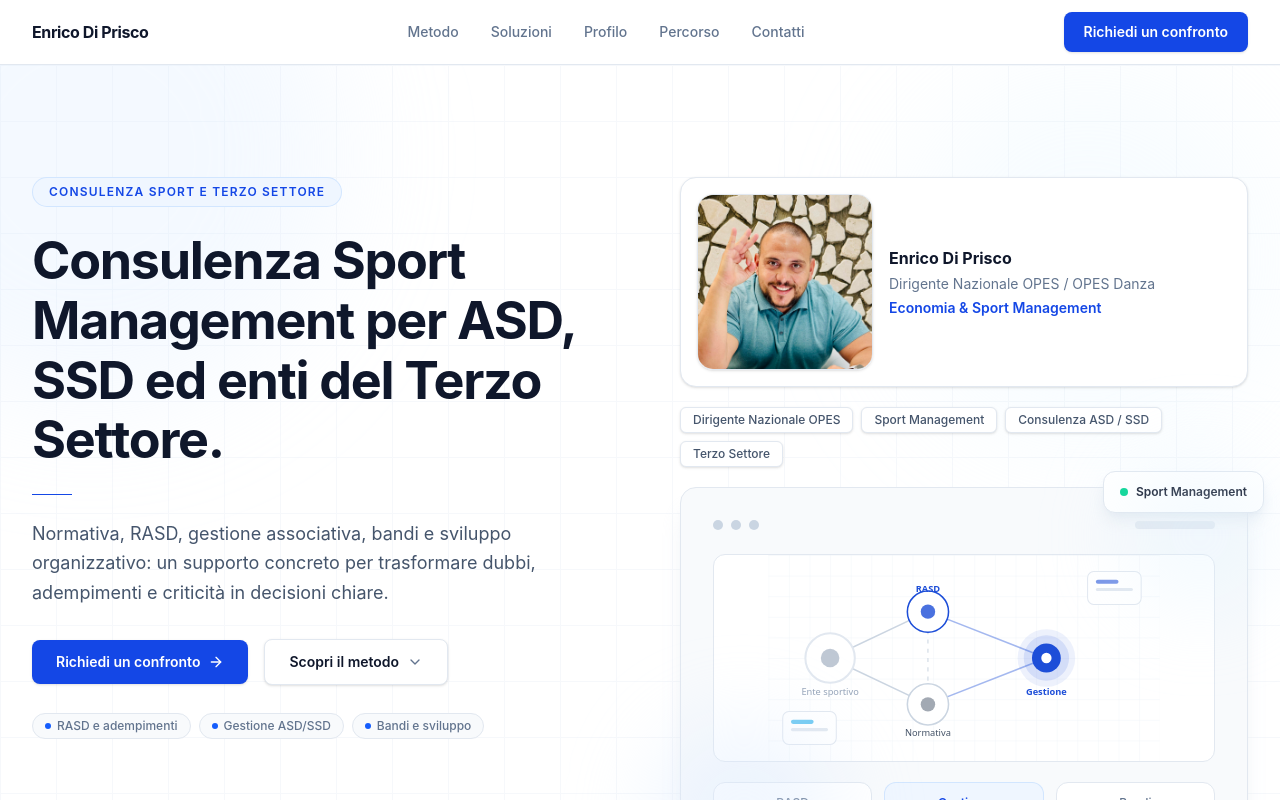
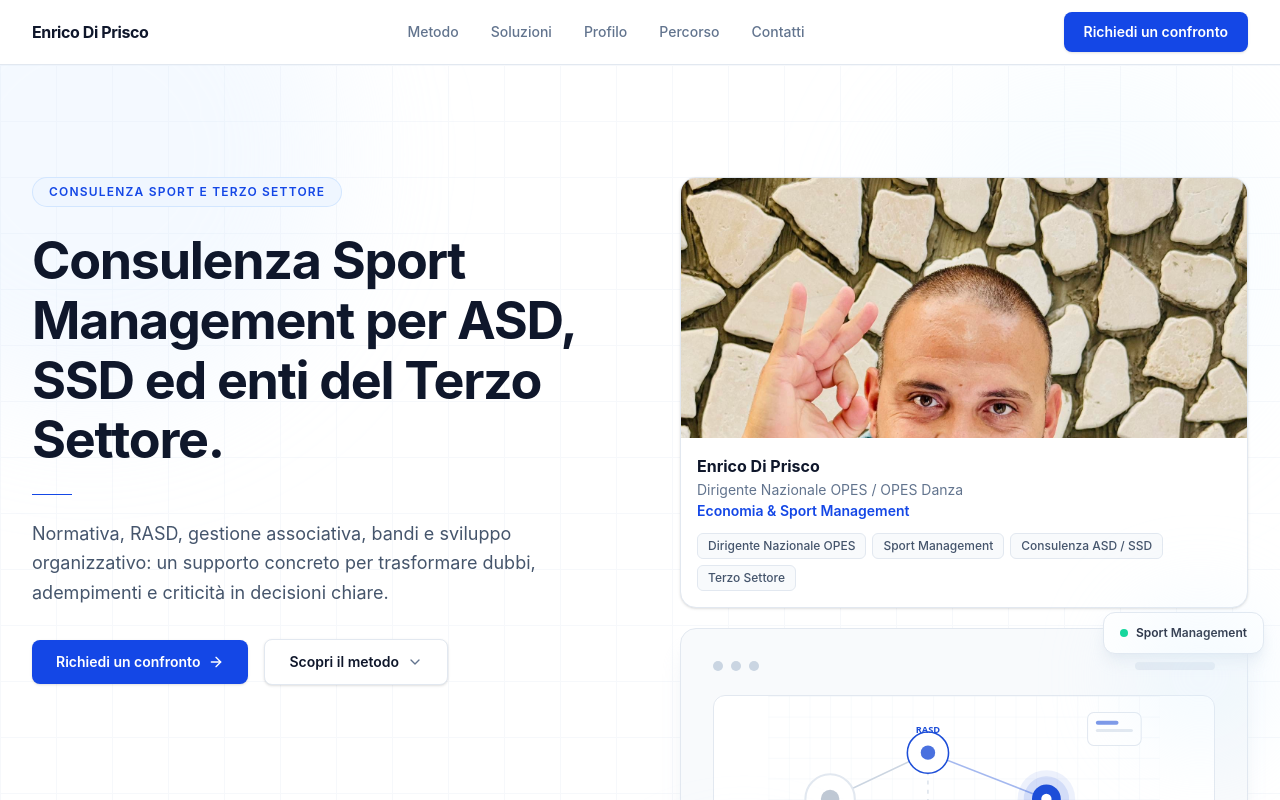
Before and after one commit to Ddery-GH/consulenza, a React (Vite) app: page / in a window 1280 px wide. Shown: the top 800 px of the page. Built offline with nearby package versions, Linux system fonts and the light colour scheme.

Commit message:
Card profilo hero verticale con foto full-width e chip integrati, rimuovi micro punti

```diff
--- a/src/componenti/sezioni/HeroPrincipale.jsx
+++ b/src/componenti/sezioni/HeroPrincipale.jsx
@@ -350,52 +350,40 @@ export default function HeroPrincipale() {
               </a>
             </div>
 
-            {/* Micro punti */}
-            {hero.microPunti && (
-              <div className="flex flex-wrap items-center gap-2 pt-1">
-                {hero.microPunti.map((punto) => (
-                  <span
-                    key={punto}
-                    className="inline-flex items-center gap-1.5 rounded-full border border-slate-200 bg-slate-50 px-3 py-1 text-xs font-medium text-slate-500"
-                  >
-                    <span className="h-1.5 w-1.5 rounded-full bg-blue-600" aria-hidden="true" />
-                    {punto}
-                  </span>
-                ))}
-              </div>
-            )}
           </div>
 
           {/* ── Colonna destra: profilo + visual ── */}
           <div className="flex flex-col gap-5">
 
-            {/* Card profilo */}
-            <div className="flex items-center gap-4 rounded-2xl border border-slate-200 bg-white p-4 shadow-sm">
-              <div className="h-[176px] w-[176px] shrink-0 overflow-hidden rounded-2xl border border-slate-200 shadow-sm">
+            {/* Card profilo verticale */}
+            <div className="overflow-hidden rounded-2xl border border-slate-200 bg-white shadow-sm">
+              {/* Foto full-width */}
+              <div className="h-[260px] w-full overflow-hidden">
                 <img
                   src="/immagini/enrico-badge.jpg"
                   alt="Enrico Di Prisco"
                   className="h-full w-full object-cover object-top"
-                  loading="lazy"
+                  loading="eager"
                 />
               </div>
-              <div className="flex flex-col gap-1">
-                <span className="text-base font-bold text-slate-900">Enrico Di Prisco</span>
-                <span className="text-sm leading-snug text-slate-500">{profilo.ruolo}</span>
-                <span className="text-sm font-semibold text-blue-700">{profilo.sottoRuolo}</span>
+              {/* Nome, ruolo e chip */}
+              <div className="p-4">
+                <div className="mb-3">
+                  <span className="block text-base font-bold text-slate-900">Enrico Di Prisco</span>
+                  <span className="mt-0.5 block text-sm leading-snug text-slate-500">{profilo.ruolo}</span>
+                  <span className="mt-0.5 block text-sm font-semibold text-blue-700">{profilo.sottoRuolo}</span>
                 </div>
-            </div>
-
-            {/* 4 chip autorevolezza */}
-            <div className="flex flex-wrap gap-2">
+                <div className="flex flex-wrap gap-1.5">
                   {hero.chipAutorevolezza.map((chip) => (
                     <span
                       key={chip}
-                  className="inline-flex items-center rounded-md border border-slate-200 bg-white px-3 py-1 text-xs font-medium text-slate-600 shadow-sm"
+                      className="inline-flex items-center rounded-md border border-slate-200 bg-slate-50 px-2.5 py-1 text-xs font-medium text-slate-600"
                     >
                       {chip}
                     </span>
                   ))}
+                </div>
+              </div>
             </div>
 
             {/* Visual astratto */}
```
Lines whose indentation alone changed are shown as unchanged.
